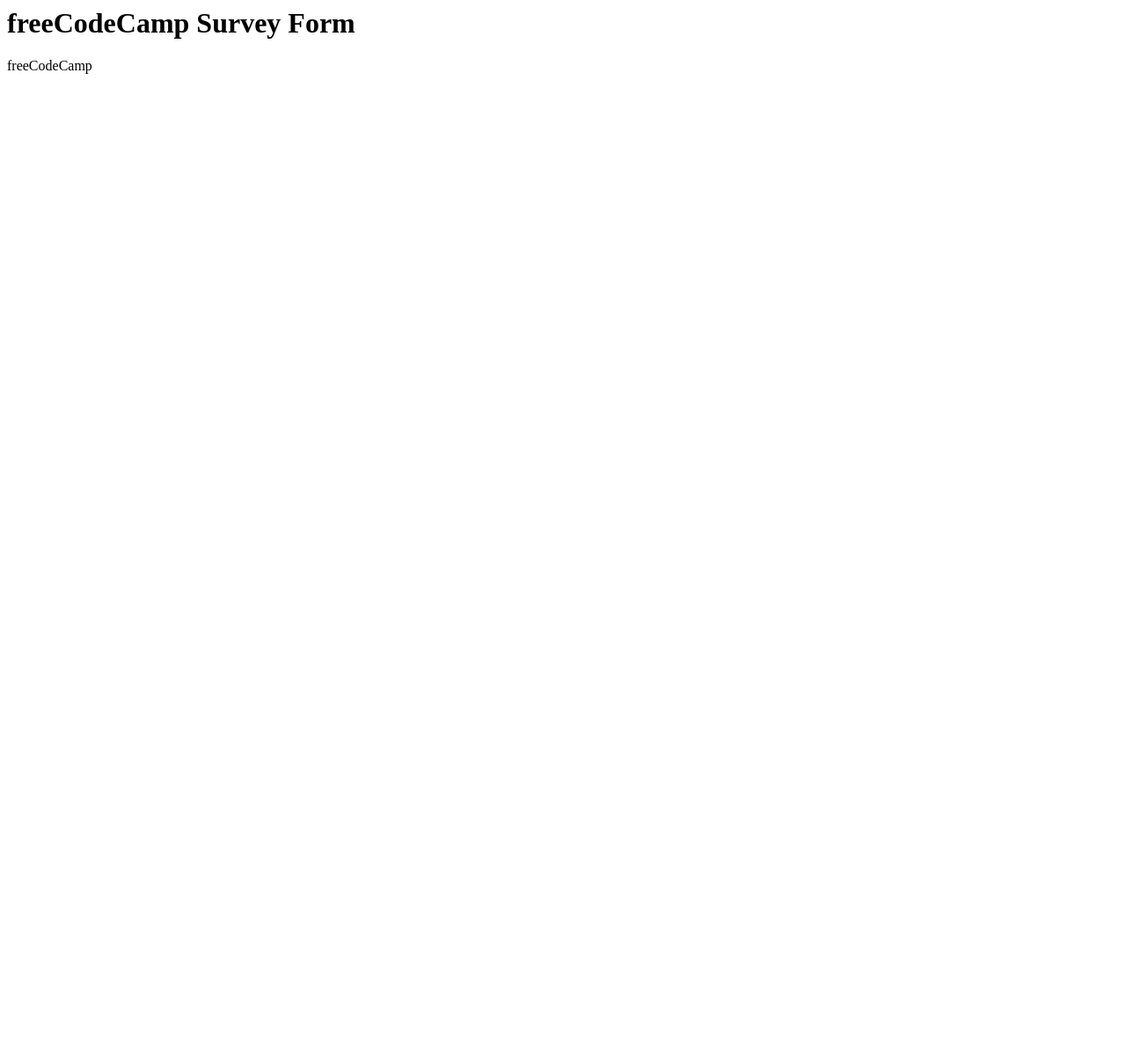
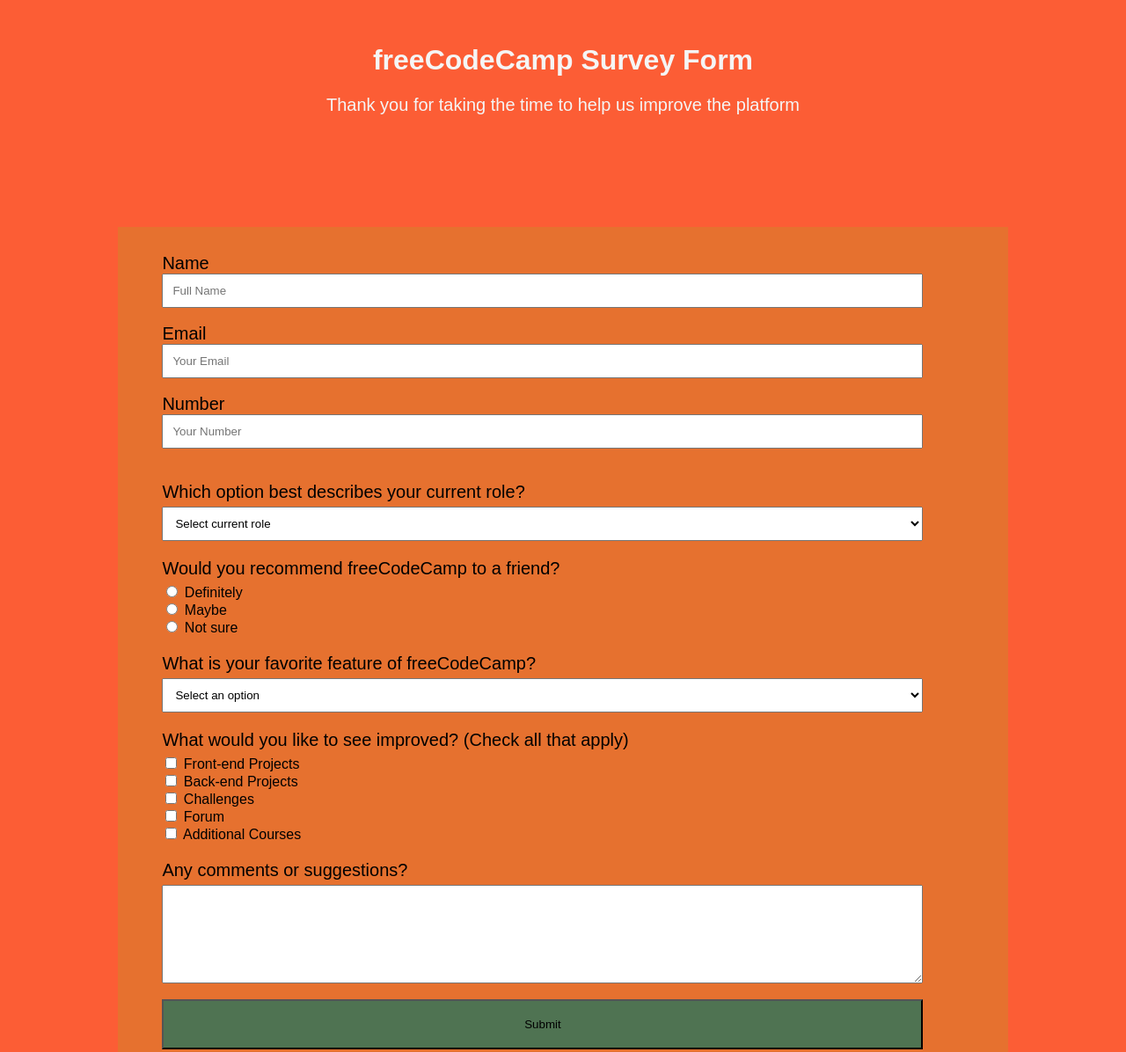
Before and after one commit to Ashuto91/survey_form, a plain HTML site: page survey_form.html in a window 1280 px wide. Shown: the top 1196 px of the page at 88% size. Before the commit the page ends 800 px from the top, so only its background shows below. Drawn offline with Linux system fonts and the light colour scheme.

Commit message:
survey_project_end

```diff
--- /dev/null
+++ b/survey_form.css
@@ -0,0 +1,41 @@
+body {
+    font-family:sans-serif;
+    background-color: hsla(12, 98%, 50%, 0.801);
+
+
+}
+label {
+    font-size:20px;
+    display:block;
+
+
+}
+#name,#email,#number,#dropdown,textarea {
+    width: 90%;
+    padding: 10px;
+}
+.form {
+   margin:10%;
+   padding-left: 50px;
+   padding-top: 30px;
+   padding-bottom: 50px;
+   background-color: rgba(190, 149, 35, 0.349);
+}
+header {
+    text-align: center;
+    margin-top: 50px;
+    color: whitesmoke
+}
+#description {
+    text-align: center;
+    color:whitesmoke;
+}
+#submit {
+    background-color: rgba(51, 116, 89, 0.842);
+    padding:2% 40% 2% 40%;
+    width: 90%;
+}
+p {
+    margin-bottom:5px;
+    font-size: 20px;
+}
--- a/survey_form.html
+++ b/survey_form.html
@@ -1,6 +1,76 @@
-<html>
-    <body>
+<html lang="en">
+
+<head>
+    <link rel="stylesheet" href="survey_form.css">
+</head>
+
+<body>
+    <script type="text/javascript" src="https://cdn.freecodecamp.org/testable-projects-fcc/v1/bundle.js"></script>
+    <header>
         <h1 id="title">freeCodeCamp Survey Form</h1>
-        <p id="description"> freeCodeCamp</p>
-    </body>
+    </header>
+
+    </script>
+    <p id="description">Thank you for taking the time to help us improve the platform</p>
+    <div class="form">
+        <form id="survey-form">
+            <label id="name-label" for="name">Name</label>
+            <input type="text" id="name" name="name" placeholder="Full Name" required>
+            <br>
+            <br>
+            <label id="email-label" for="email">Email</label>
+            <input type="email" id="email" name="email" placeholder="Your Email" required>
+            <br>
+            <br>
+            <label id="number-label" for="number">Number</label>
+            <input type="number" id="number" name="number" min="0" max="10" placeholder="Your Number" required>
+            <br>
+            <br>
+            <p>Which option best describes your current role?</p>
+            <select id="dropdown" name="profession">
+                <option value="current_role" selected disabled>Select current role</option>
+                <option value="student">College Student</option>
+                <option value="full_time_job">Full Time Job</option>
+                <option value="part_time_job">Part Time Job</option>
+            </select>
+            <p>Would you recommend freeCodeCamp to a friend?</p>
+            <input type="radio" value="definitely" name="recommendation"> Definitely
+            <br>
+            <input type="radio" value="maybe" name="recommendation"> Maybe
+            <br>
+            <input type="radio" value="not_sure" name="recommendation"> Not sure
+            <br>
+            <p>What is your favorite feature of freeCodeCamp?</p>
+            <select id="dropdown" name="profession">
+                <option value="current_role" selected disabled>Select an option</option>
+                <option value="challenges">Challenges</option>
+                <option value="projects">Projects</option>
+                <option value="open_source">Open Source</option>
+            </select>
+            <br>
+            <p>What would you like to see improved? (Check all that apply)</p>
+            <input type="checkbox" value="front_end_projects"> Front-end Projects
+            <br>
+            <input type="checkbox" value="back_end_projects"> Back-end Projects
+            <br>
+            <input type="checkbox" value="challenges"> Challenges
+            <br>
+            <input type="checkbox" value="forum"> Forum
+            <br>
+            <input type="checkbox" value="additional_courses"> Additional Courses
+            <br>
+            <p>Any comments or suggestions?</p>
+            <textarea rows="6" cols="40">
+
+        </textarea>
+            <br>
+            <br>
+            <div class="submit">
+                <input type="submit" id="submit">
+            </div>
+
+        </form>
+    </div>
+</body>
+
 </html>
```
Also changed, not shown: 1 other file.
